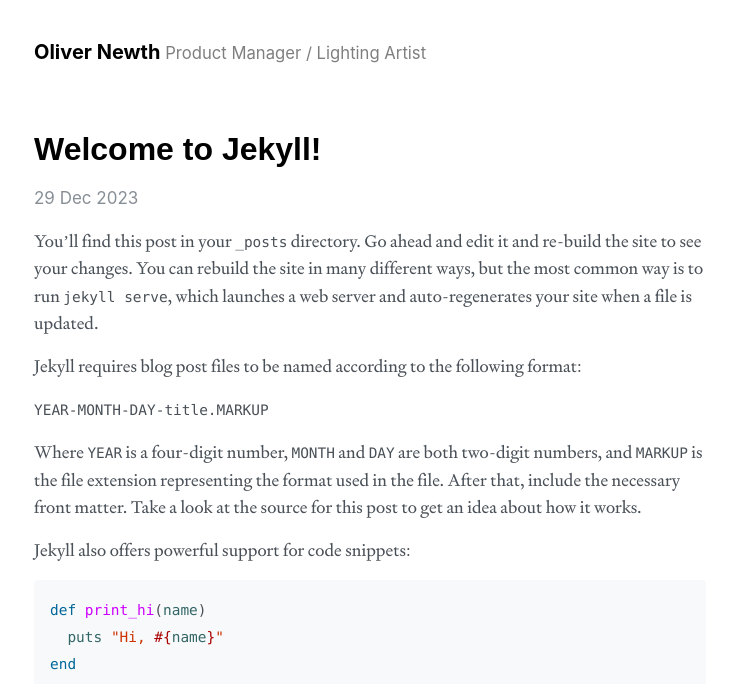
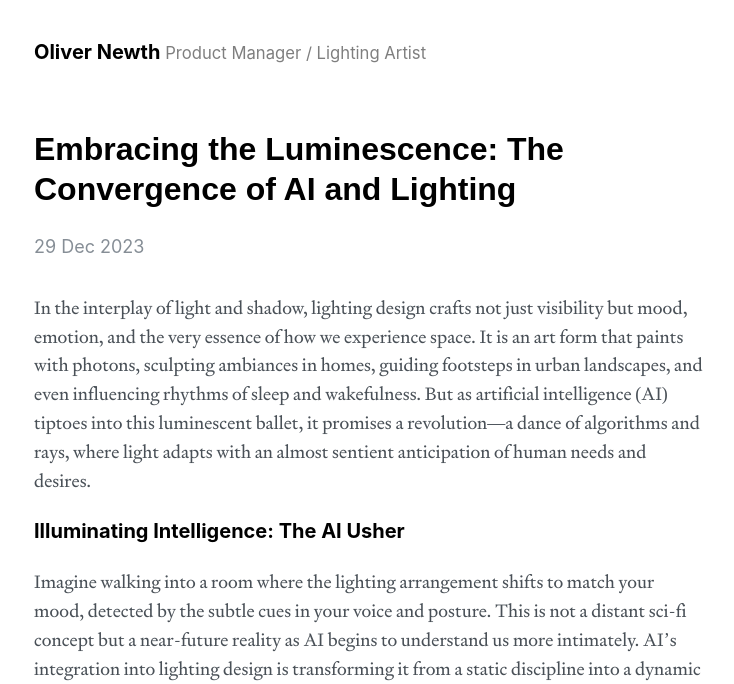
Before and after one commit to olivernewth/personal2, a Jekyll site: the page built from index.html, in a window 1280 px wide. Shown: the top 684 px of the page, without its empty margins (270-1004 px from the left). Built offline with Jekyll 4.4.1, drawn with Linux system fonts in a browser that asks for light colours; some web fonts are replaced; the list of posts is cut into pages by our own code; some of the changed text lies outside the part shown.

Commit message:
Add first post

```diff
--- /dev/null
+++ b/_posts/2023-12-29-embracing-illuminescence.md
@@ -0,0 +1,38 @@
+---
+layout: post
+title:  "Embracing the Luminescence: The Convergence of AI and Lighting"
+date:   2023-12-29 04:41:07 -0800
+categories: jekyll update
+---
+In the interplay of light and shadow, lighting design crafts not just visibility but mood, emotion, and the very essence of how we experience space. It is an art form that paints with photons, sculpting ambiances in homes, guiding footsteps in urban landscapes, and even influencing rhythms of sleep and wakefulness. But as artificial intelligence (AI) tiptoes into this luminescent ballet, it promises a revolution—a dance of algorithms and rays, where light adapts with an almost sentient anticipation of human needs and desires.
+
+### Illuminating Intelligence: The AI Usher
+
+Imagine walking into a room where the lighting arrangement shifts to match your mood, detected by the subtle cues in your voice and posture. This is not a distant sci-fi concept but a near-future reality as AI begins to understand us more intimately. AI's integration into lighting design is transforming it from a static discipline into a dynamic flux that responds in real-time to its human counterparts.
+
+![placeholder](https://offloadmedia.feverup.com/secretsanfrancisco.com/wp-content/uploads/2021/08/19053920/6665_21_teamLab_Gallery_6_1200x675-1024x576.jpg "Large example image")
+
+
+The implications are profound. In retail spaces, AI-driven lighting can adjust to enhance the color of products, increase the time consumers spend in stores, or even adapt to the traffic flow of shoppers. In hospitals, lighting might change to assist the healing process, with AI algorithms detecting when patients are in pain or in need of rest, subtly altering light warmth and intensity to promote recovery.
+
+### The Symphony of Adaptive Lighting
+
+Adaptive lighting design, powered by AI, is akin to a symphony where each instrument's rhythm is aligned to the audience's emotional cadence. This symphony's maestro is a complex network of sensors and machine learning models that orchestrate the lighting based on data inputs that range from the time of day to the occupancy of a space.
+
+The office of the future could employ such systems to reduce eye strain and improve productivity. Lights could gradually shift to cooler tones to signify the start of high-focus work periods, and warmer tones could herald breaks or creative brainstorming sessions.
+
+### Sustainability in a New Light
+
+Sustainability is another realm where AI-infused lighting design is making significant strides. The environmental impact of lighting is not trivial—according to the International Energy Agency, lighting accounts for nearly 5% of global CO2 emissions. AI can optimize energy usage by learning patterns of utilization and adjusting lighting only where and when it's needed, reducing both costs and carbon footprints.
+
+Smart cities are already piloting AI to manage street lighting, dimming lights in empty areas, and brightening them as pedestrians or vehicles approach. This application not only conserves energy but also ensures safety, creating a responsive grid of illumination that breathes with the life of the city.
+
+### Ethical Illumination: The AI Dilemma
+
+But with AI's rise, ethical questions flicker at the edges. As AI learns to read our expressions and moods to adjust lighting, privacy concerns emerge. How much should our environments know about us? And who else has access to that knowledge? The design of both lighting and AI systems must include robust privacy protections and transparency to maintain trust and personal autonomy.
+
+### The Future Awaits: A Canvas of Possibilities
+
+As we stand at this intersection of light and AI, we are not just passive observers but active participants in shaping how this fusion will unfold. Lighting designers, architects, and AI developers are collaborating more than ever, painting a canvas of possibilities that once lived only in our imaginations.
+
+The future is bright, and AI is the brush with which we will paint it. It is a time of thoughtful provocation, a call to harness this technology mindfully. As we do, we'll redefine not just spaces and skylines but the very way we live within the light.
--- a/_posts/2023-12-29-welcome-to-jekyll.markdown
+++ /dev/null
@@ -1,29 +0,0 @@
----
-layout: post
-title:  "Welcome to Jekyll!"
-date:   2023-12-29 04:41:07 -0800
-categories: jekyll update
----
-You’ll find this post in your `_posts` directory. Go ahead and edit it and re-build the site to see your changes. You can rebuild the site in many different ways, but the most common way is to run `jekyll serve`, which launches a web server and auto-regenerates your site when a file is updated.
-
-Jekyll requires blog post files to be named according to the following format:
-
-`YEAR-MONTH-DAY-title.MARKUP`
-
-Where `YEAR` is a four-digit number, `MONTH` and `DAY` are both two-digit numbers, and `MARKUP` is the file extension representing the format used in the file. After that, include the necessary front matter. Take a look at the source for this post to get an idea about how it works.
-
-Jekyll also offers powerful support for code snippets:
-
-{% highlight ruby %}
-def print_hi(name)
-  puts "Hi, #{name}"
-end
-print_hi('Tom')
-#=> prints 'Hi, Tom' to STDOUT.
-{% endhighlight %}
-
-Check out the [Jekyll docs][jekyll-docs] for more info on how to get the most out of Jekyll. File all bugs/feature requests at [Jekyll’s GitHub repo][jekyll-gh]. If you have questions, you can ask them on [Jekyll Talk][jekyll-talk].
-
-[jekyll-docs]: https://jekyllrb.com/docs/home
-[jekyll-gh]:   https://github.com/jekyll/jekyll
-[jekyll-talk]: https://talk.jekyllrb.com/
--- a/_sass/_posts.scss
+++ b/_sass/_posts.scss
@@ -37,8 +37,8 @@
 // Meta data line below post title
 .post-date {
   display: block;
-  margin-top: -.5rem;
-  margin-bottom: var(--spacer);
+  margin-top: 0rem;
+  margin-bottom: 2rem;
   color: var(--gray-600);
 }
 
--- a/_sass/_variables.scss
+++ b/_sass/_variables.scss
@@ -27,7 +27,7 @@
   --yellow-100: #fff3bf;
 
   --body-font: -apple-system, BlinkMacSystemFont, "Segoe UI", Roboto, "Helvetica Neue", Arial, "Noto Sans", sans-serif, "Apple Color Emoji", "Segoe UI Emoji", "Segoe UI Symbol", "Noto Color Emoji";
-  --body-font-size: 17px;
+  --body-font-size: 18px;
   --body-line-height: 1.6;
   --body-color: var(--gray-700);
   --body-bg: #fff;
```
Also changed, not shown: _posts/2020-03-01-whats-jekyll.md (deleted, +0 -10 lines), _posts/2020-04-02-example-content.md (deleted, +0 -168 lines), _posts/2020-04-03-options.md (deleted, +0 -166 lines), _posts/2020-04-04-introduction.md (+1 -1 lines), 1 other file.
